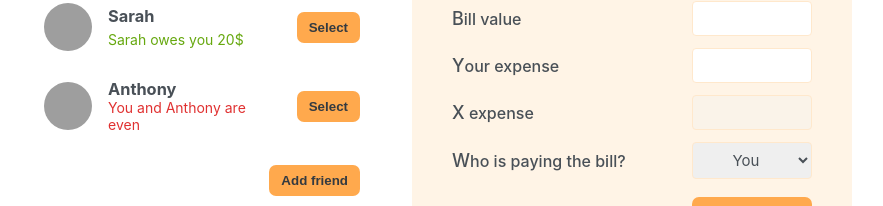
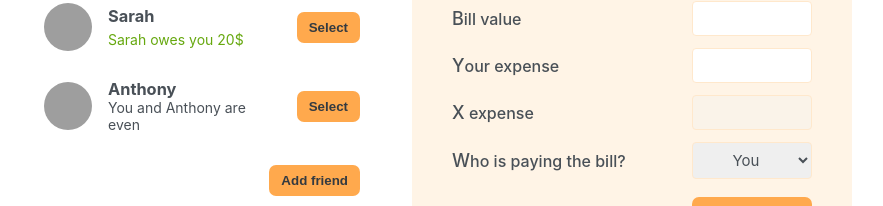
Before and after one commit to IndriesAndrei/eat-n-split, a React (Vite) app: page / in a window 1280 px wide. Shown: the part 234-440 px from the top of the page, without its empty margins (198-1081 px from the left). Built offline with nearby package versions, Linux system fonts and the light colour scheme; grey boxes are pictures that could not be loaded.

Commit message:
Correct color for even bills

```diff
--- a/src/components/Friend.jsx
+++ b/src/components/Friend.jsx
@@ -8,7 +8,7 @@
 
         {friend.balance < 0 && <p className='red'>You owe {friend.name} {Math.abs(friend.balance)}$</p>}
         {friend.balance > 0 && <p className='green'>{friend.name} owes you {Math.abs(friend.balance)}$</p>}
-        {friend.balance === 0 && <p className='red'>You and {friend.name} are even</p>}
+        {friend.balance === 0 && <p>You and {friend.name} are even</p>}
 
         <Button>Select</Button>
     </li>
```
